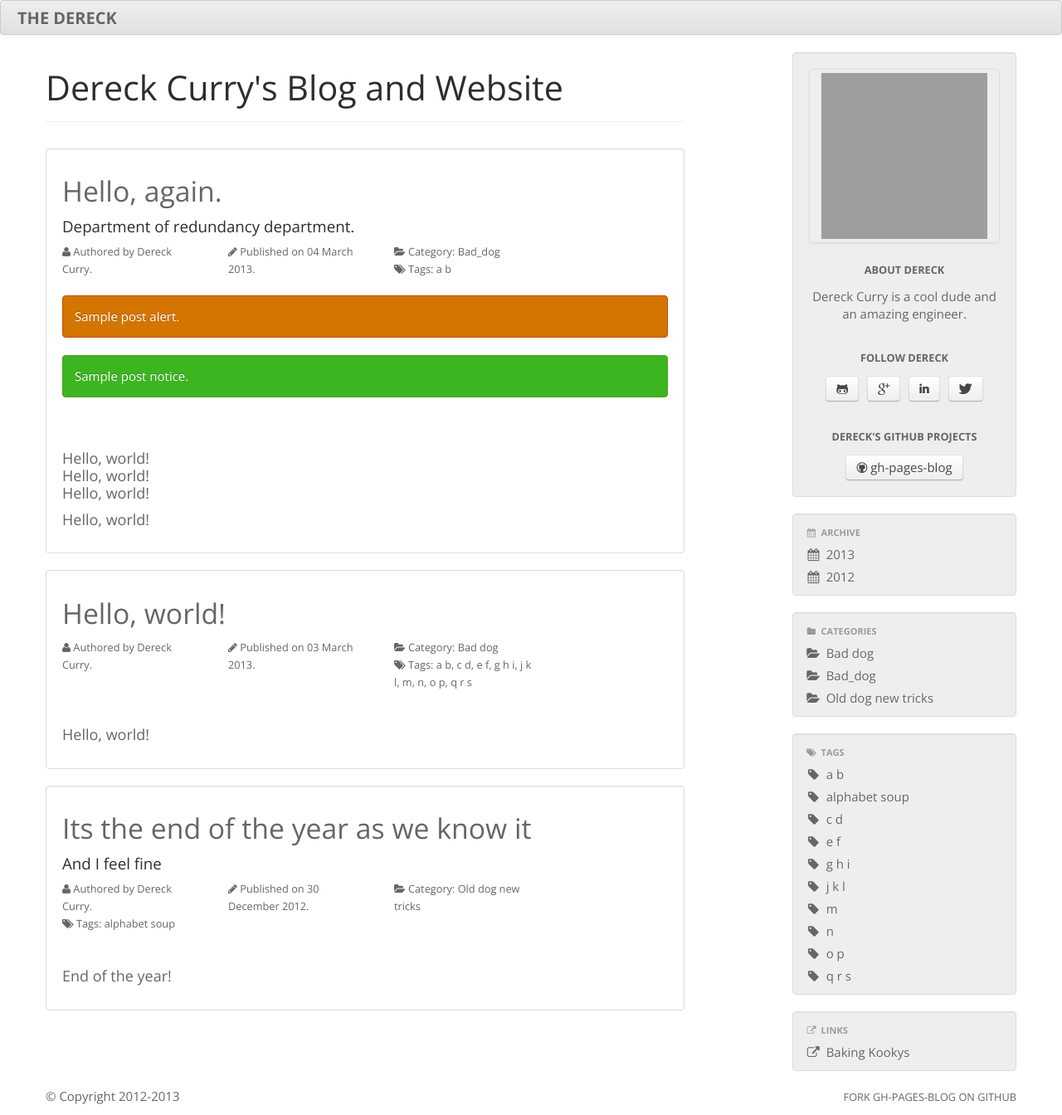
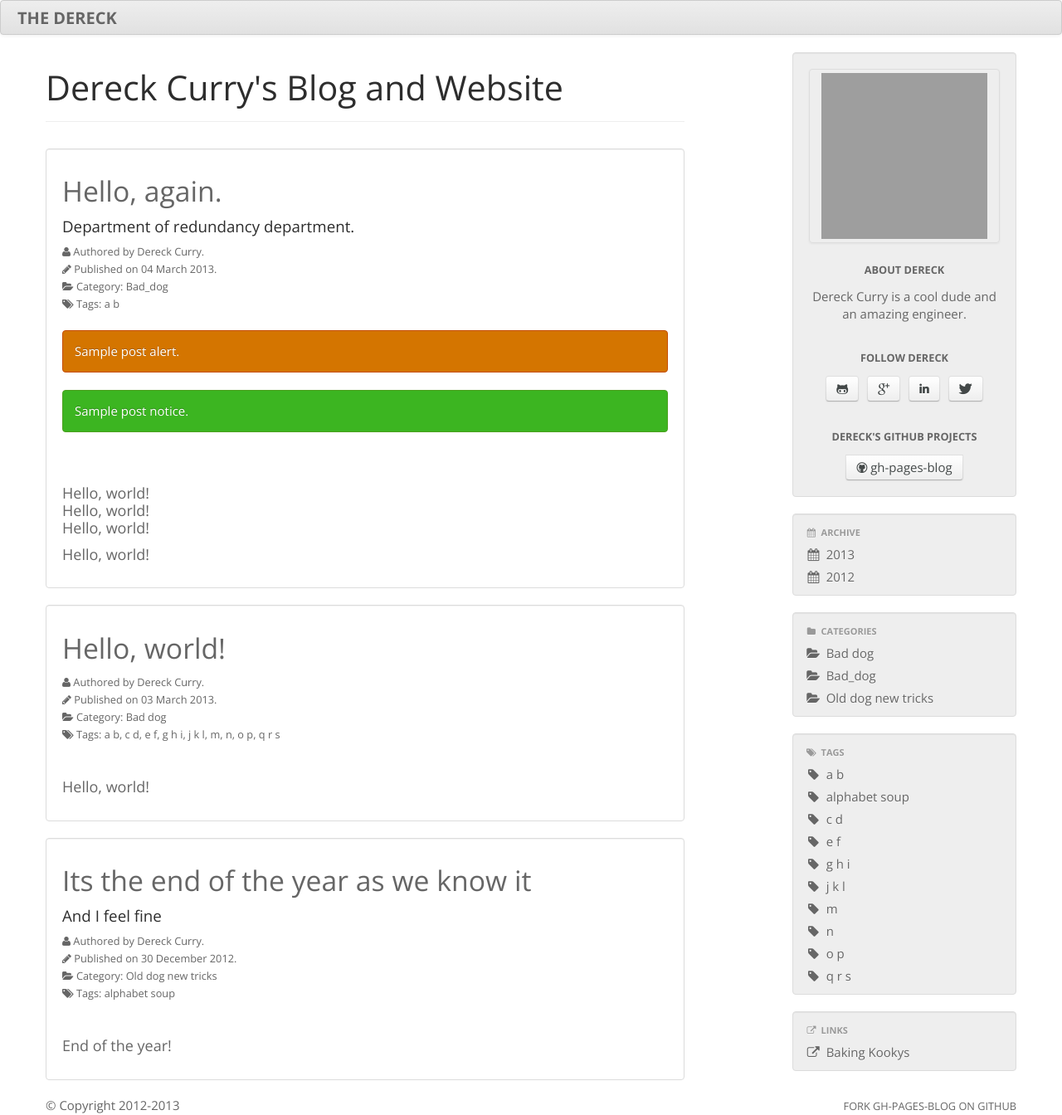
Before and after one commit to thedereck/thedereck.github.com, a Jekyll site: the page built from index.html, in a window 1280 px wide. Shown: the whole page at 83% size. Built offline with Jekyll 4.4.1, drawn with Linux system fonts in a browser that asks for light colours; grey boxes are pictures that could not be loaded.

Commit message:
More post formatting expermimentation

```diff
--- a/index.html
+++ b/index.html
@@ -16,7 +16,7 @@ exclude: true
 
 				<div class="row">
 					<small>
-						<div class="span2">
+						<div class="span4">
 							{% if site.font_awesome.enabled %}
 								<i class="icon-user"></i>
 							{% endif %}
@@ -27,9 +27,7 @@ exclude: true
 								{{ site.author }}.
 							{% endif %}
 							<br>
-						</div>
 
-						<div class="span2">
 							{% if site.font_awesome.enabled %}
 								<i class="icon-pencil"></i>
 							{% endif %}
@@ -37,7 +35,7 @@ exclude: true
 							<br>
 						</div>
 
-						<div class="span2">
+						<div class="span4">
 							{% if p.category.size > 0 %}
 								{% if site.font_awesome.enabled %}
 									<i class="icon-folder-open"></i>
@@ -48,9 +46,7 @@ exclude: true
 								</a>
 								<br>
 							{% endif %}
-						</div>
 
-						<div class="span2">
 							{% if p.tags.size > 0 %}
 								{% assign index_post_tag_names = null %}
 								{% capture index_post_tag_names %}
```
